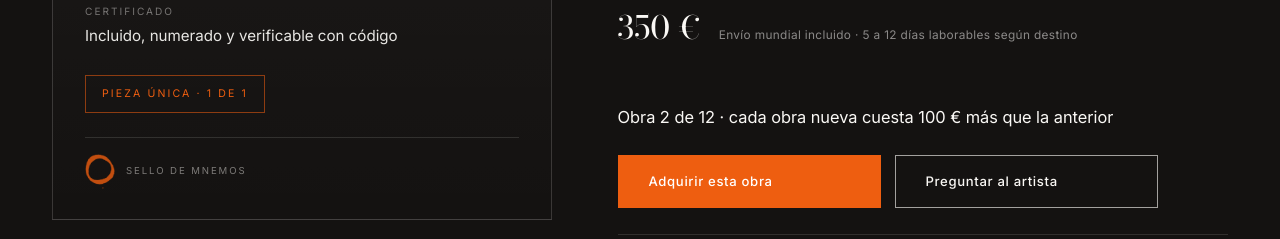
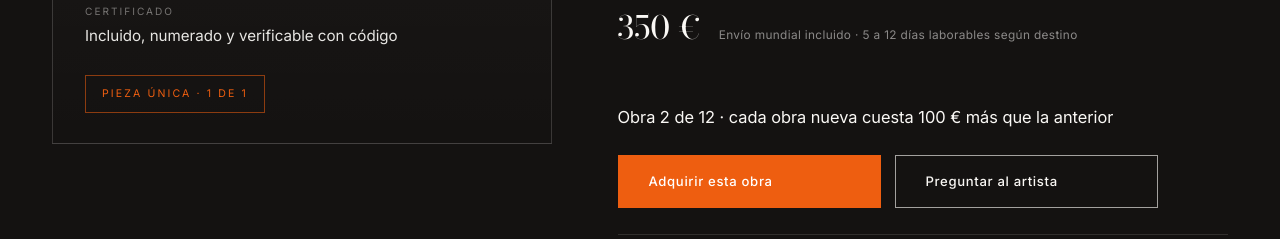
Before and after one commit to magodago/mnemos, a plain HTML site: page obras/eirene-7.html in a window 1280 px wide. Shown: the part 1453-1692 px from the top of the page. Drawn offline with Linux system fonts and the light colour scheme; no server answers.

Commit message:
MNEMOS: fuera el sello de la cartela (era un simbolo sin terminar y distraia)

```diff
--- a/obras/eirene-7.html
+++ b/obras/eirene-7.html
@@ -50,7 +50,6 @@
             <dt>Certificado</dt><dd>Incluido, numerado y verificable con código</dd>
           </dl>
           <div class="unica">Pieza única · 1 de 1</div>
-          <div class="sello-cartela"><img src="../assets/logo/mnemos-simbolo.png" alt=""><span>Sello de MNEMOS</span></div>
         </div>
       </div>
 
```
Also changed, not shown: obras/espectadores.html (+0 -1 lines).
